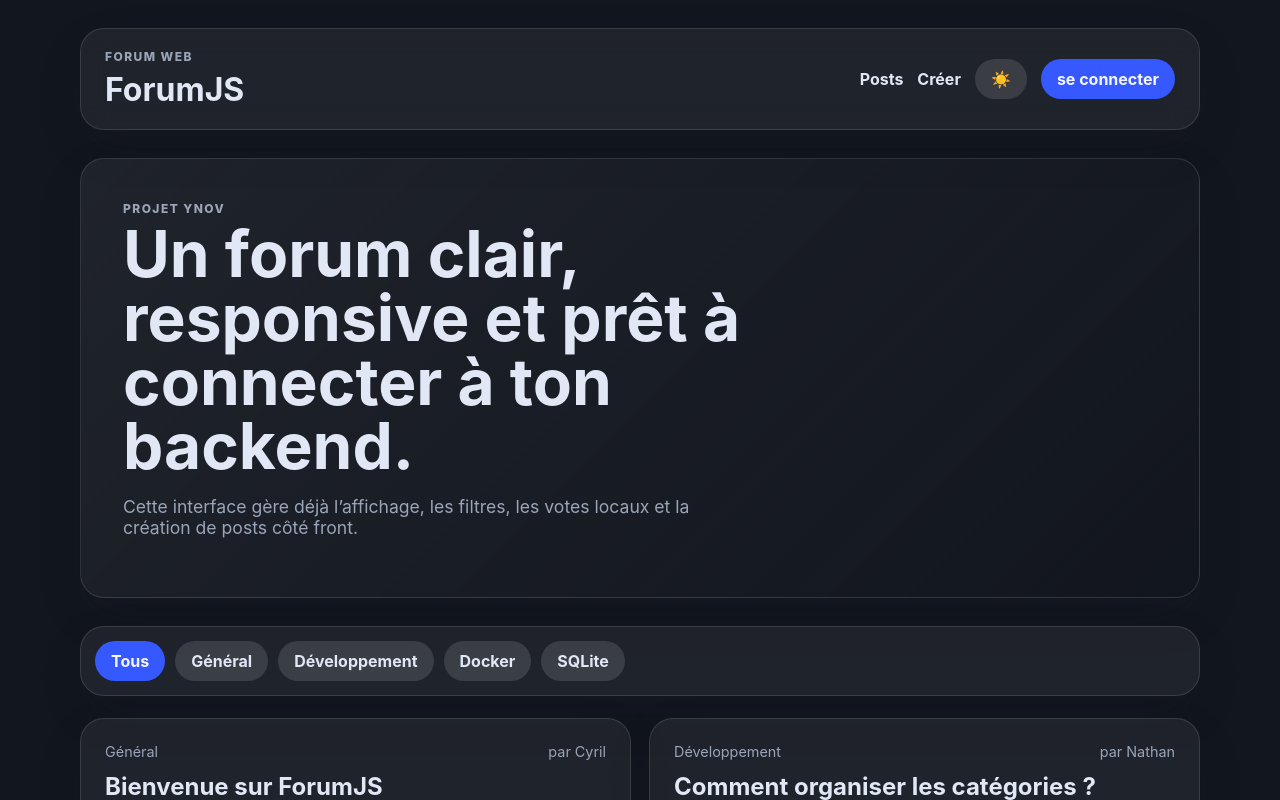
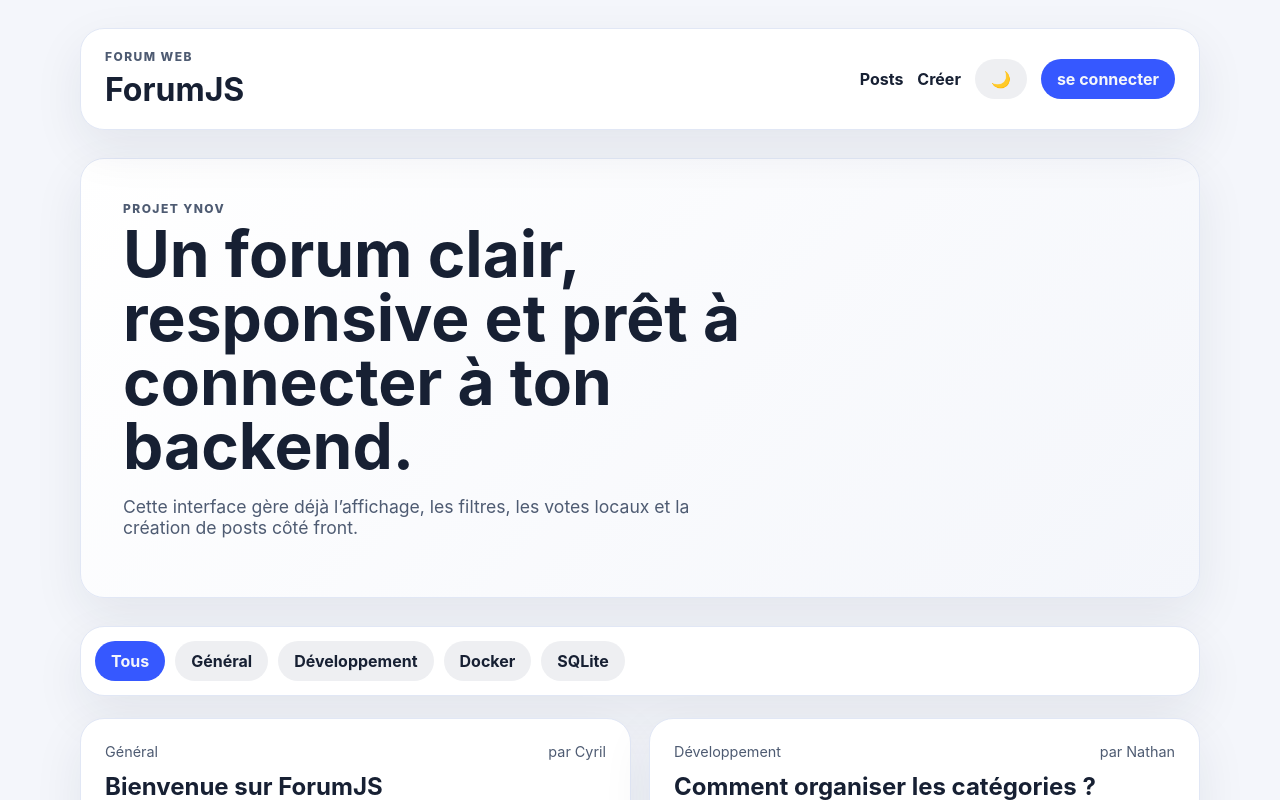
Before and after one commit to CyrilMaz/ForumJS, a React (Vite) app: page / in a window 1280 px wide. Shown: the top 800 px of the page. Built offline with nearby package versions, Linux system fonts and the light colour scheme.

Commit message:
[fix] theme

```diff
--- a/src/App.jsx
+++ b/src/App.jsx
@@ -131,7 +131,7 @@ function CreatePostForm({ onCreatePost }) {
 export default function App() {
   const [posts, setPosts] = useState(initialPosts);
   const [activeCategory, setActiveCategory] = useState('Tous');
-  const [lightMode, setLightMode] = useState(false);
+  const [lightMode, setLightMode] = useState(() => window.matchMedia('(prefers-color-scheme: light)').matches)
 
   useEffect(() => {
     document.documentElement.setAttribute('data-theme', lightMode ? 'light' : 'dark');
--- a/src/styles.css
+++ b/src/styles.css
@@ -1,9 +1,10 @@
 /*
 ######################################
 # Définitions des variables de thème #
-######################################*/
+######################################
+*/
 
-/* Valeurs par défaut (mode sombre) */
+/* sombre par défaut */
 :root {
   --bg: #12161e;
   --surface: rgba(255,255,255,0.06);
@@ -13,19 +14,7 @@
   --border: rgba(255,255,255,0.12);
 }
 
-/* Si l'OS est en sombre ET que l'utilisateur n'a pas forcé un thème */
-@media (prefers-color-scheme: dark) {
-  :root:not([data-theme="light"]) {
-    --bg: #12161e;
-    --surface: rgba(255,255,255,0.06);
-    --surface-btn: rgba(12, 16, 31, 0.12);
-    --text: #e1e7f5;
-    --text-muted: #9aa5b8;
-    --border: rgba(255,255,255,0.12);
-  }
-}
-
-/* Si l'utilisateur a manuellement choisi le clair */
+/* clair uniquement si explicitement activé */
 :root[data-theme="light"] {
   --bg: #f4f6fb;
   --surface: #ffffff;
```
